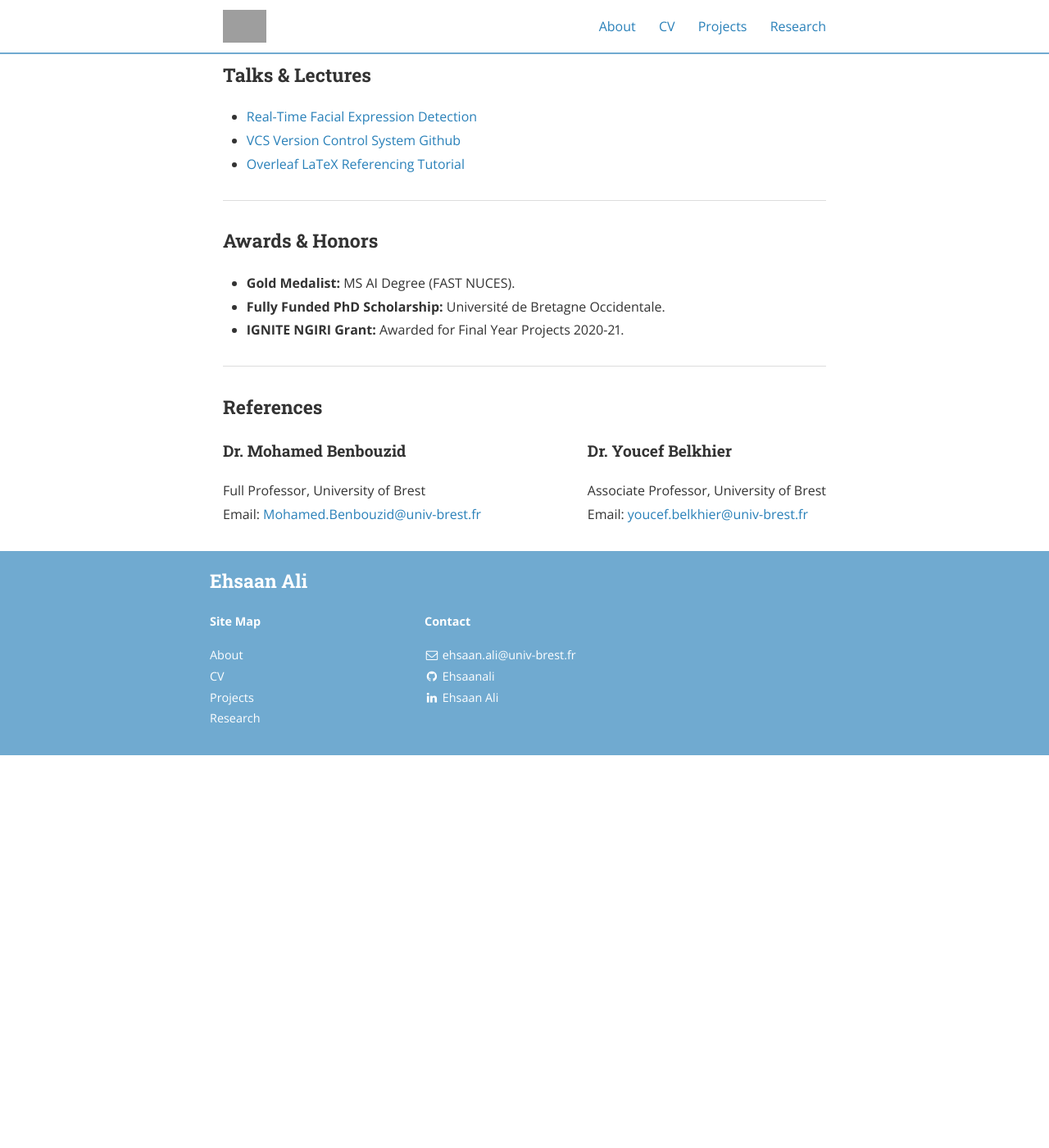
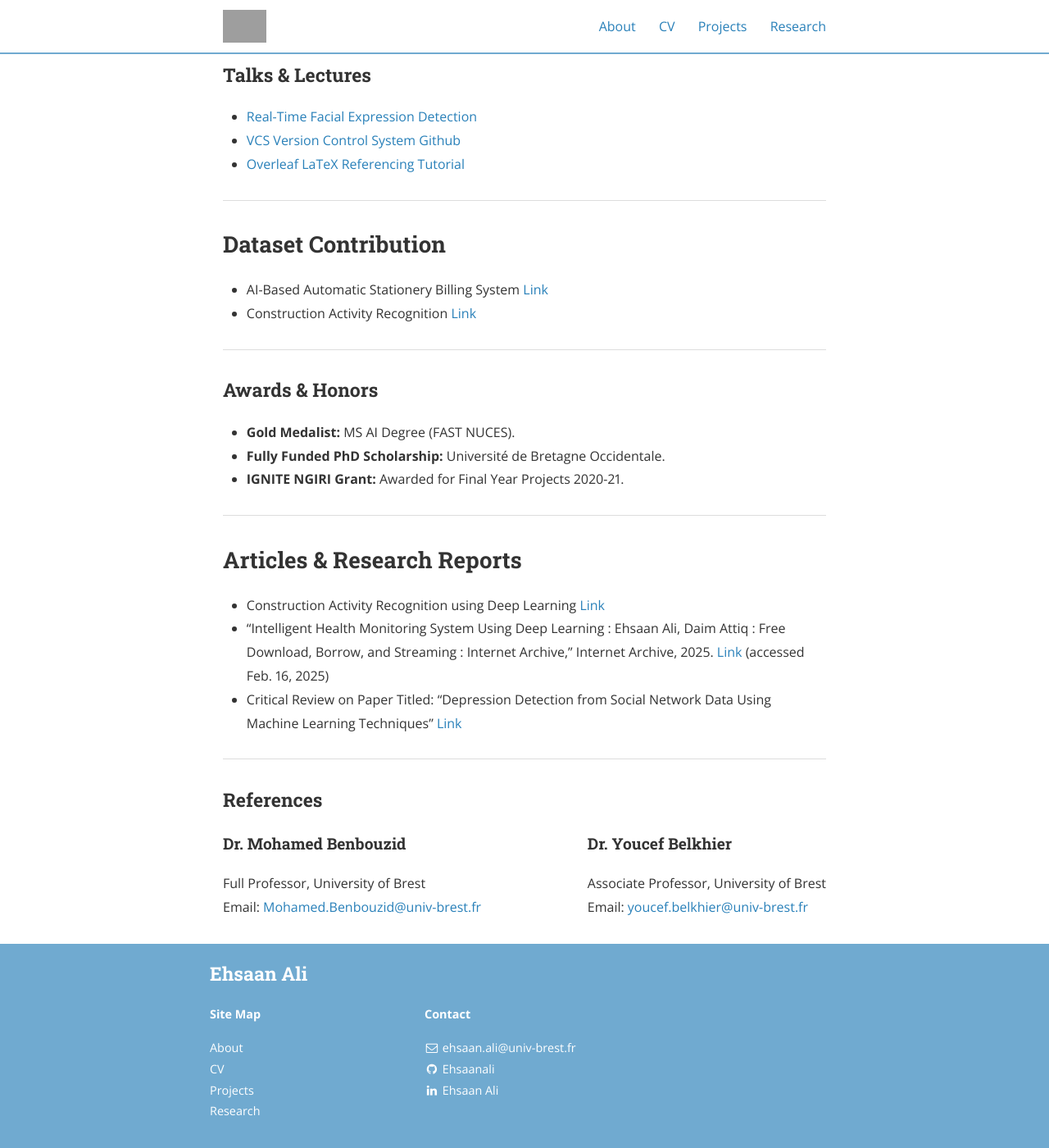
Before and after one commit to Ehsaanali/Ehsaanali.github.io, a Jekyll site: the page built from cv.md, in a window 1280 px wide and 1400 px high, scrolled down 2765 px. Shown: the whole window at 82% size. Built offline with Jekyll 4.4.1, drawn with Linux system fonts in a browser that asks for light colours; nearby versions of some CDN libraries; before the commit the page ends 3686 px from its top, so only the background shows below that; grey boxes are pictures that could not be loaded.

Commit message:
Update cv.md

```diff
--- a/cv.md
+++ b/cv.md
@@ -191,7 +191,24 @@ nav_order: 2
 </ul>
 
 <hr>
+<h2>Dataset Contribution</h2>
 
+<ul>
+  <li>
+    AI-Based Automatic Stationery Billing System
+    <a href="https://www.kaggle.com/datasets/ehsaanali/stationerydataset" target="_blank">
+      Link
+    </a>
+  </li>
+
+  <li>
+    Construction Activity Recognition
+    <a href="https://github.com/Ehsaanali/Construction-Activity-Recognition-using-deep-learning/tree/main/Custom%20Dataset" target="_blank">
+      Link
+    </a>
+  </li>
+</ul>
+<hr>
 <h3>Awards & Honors</h3>
 <ul>
   <li><b>Gold Medalist:</b> MS AI Degree (FAST NUCES).</li>
@@ -199,6 +216,33 @@ nav_order: 2
   <li><b>IGNITE NGIRI Grant:</b> Awarded for Final Year Projects 2020-21.</li>
 </ul>
 
+<hr>
+
+<h2>Articles &amp; Research Reports</h2>
+
+<ul>
+  <li>
+    Construction Activity Recognition using Deep Learning
+    <a href="https://medium.com/@ehsaanalinagyal/construction-activity-recognition-using-deep-learning-ed4e63aeb6a1" target="_blank">
+      Link
+    </a>
+  </li>
+
+  <li>
+    “Intelligent Health Monitoring System Using Deep Learning : Ehsaan Ali, Daim Attiq : Free Download, Borrow, and Streaming : Internet Archive,” Internet Archive, 2025.
+    <a href="https://archive.org/details/intelligent-health-monitoring-system-using-deep-learning" target="_blank">
+      Link
+    </a>
+    (accessed Feb. 16, 2025)
+  </li>
+
+  <li>
+    Critical Review on Paper Titled: “Depression Detection from Social Network Data Using Machine Learning Techniques”
+    <a href="https://medium.com/@ehsaanalinagyal/critical-review-on-paper-titled-depression-detection-from-social-network-data-using-machine-7ea5d8bc5c90" target="_blank">
+      Link
+    </a>
+  </li>
+</ul>
 <hr>
 
 <h3>References</h3>
```
